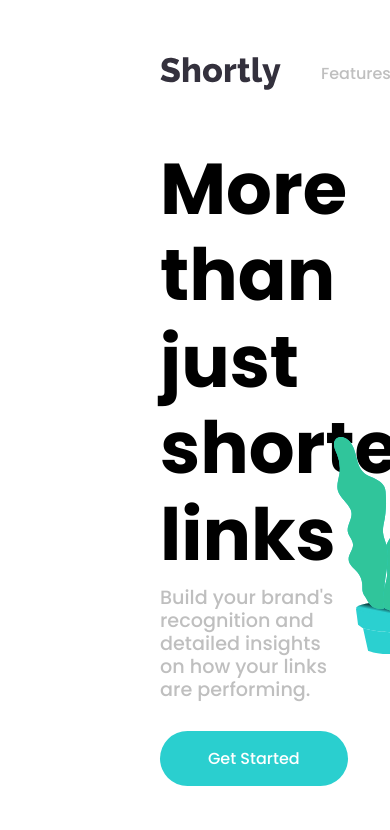
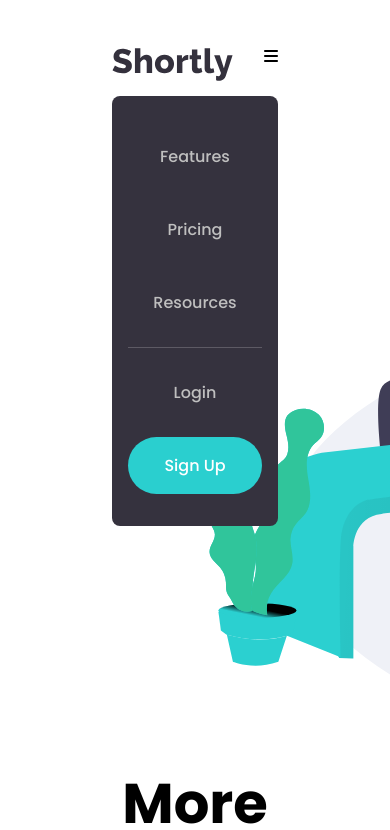
Before and after one commit to Verumun/url-shortening-api-landing-page, a React (Create React App) app: page / in a window 390 px wide. Shown: the top 830 px of the page. Built offline with nearby package versions, Linux system fonts and the light colour scheme.

Commit message:
Responsive Navbar 90%

```diff
--- a/src/Components/Footer/Footer.scss
+++ b/src/Components/Footer/Footer.scss
@@ -9,13 +9,15 @@
     padding: 5rem 10rem;
 
     &-logo{
-        img{filter: invert(4);}
+        img{filter: grayscale(100%) brightness(10000%)}
     }
 
     // Navigation
     &-navigation{
         color: #fff;
         display: flex;
+        // flex-direction: column;
+        // text-align: center;
         gap: 5rem;
 
         li{
@@ -52,3 +54,12 @@
         }
     }
 }
+
+@media (max-width: 1027px){
+    .footer{
+        padding: 5rem 7rem;
+        flex-direction: column;
+        align-items: center;
+        gap: 5rem;
+    }
+}
--- a/src/Components/Header/Header.jsx
+++ b/src/Components/Header/Header.jsx
@@ -24,7 +24,7 @@ function Header() {
           <a className='button-radius' href="#">Get Started</a>
         </div>
 
-        <div>
+        <div className='image-wrapper'>
           <img src={illustration} alt="" />
         </div>
 
--- a/src/Components/Header/Header.scss
+++ b/src/Components/Header/Header.scss
@@ -4,9 +4,10 @@ section.landing{
     display: flex;
     align-items: center;
     padding: 0rem 0 3rem 10rem;
-    gap: 4rem;
+    gap: 3rem;
     margin-bottom: 5rem;
     // justify-content: center;
+    // background-color: red;
     // height: 70vh;
 
     .content{
@@ -20,7 +21,7 @@ section.landing{
 
         p{
             color: $Gray;
-            max-width: 65%;
+            max-width: 70%;
             margin-top: .5rem;
             margin-bottom: 3rem;
             font-size: 1.2rem;
@@ -42,8 +43,76 @@ section.landing{
 
     }
 
-    div{
+    .image-wrapper{
         margin-right: -10rem;
-        // img{width: 100%;}
+        img{width: 100%;}
+        width: 100%;
     }
 }
+
+@media (max-width: 1027px){
+    section.landing{
+        // background-color: red;
+        padding: 0rem 0 3rem 7rem;
+
+        .content{
+
+            h2{
+                font-size: 4rem;
+            }
+
+            p{
+                font-size: 1.1rem;
+            }
+
+        }
+
+
+    }
+}
+
+@media (max-width:962px){
+    section.landing{
+
+
+        .content{
+
+            h2{
+                font-size: 3.5rem;
+            }
+
+            p{
+                font-size: 1rem;
+            }
+
+        }
+
+    }
+}
+
+@media (max-width: 920px){
+    section.landing{
+        flex-direction: column-reverse;
+        // align-items: center;
+        padding: 0rem 7rem 3rem 7rem;
+
+        .content{
+            text-align: center;
+            // margin: auto;
+
+            p{
+                margin-inline: auto;
+            }
+        }
+
+        .image-wrapper{
+            margin-right: -10rem;
+
+            img{
+                width: 55rem;
+            }
+
+
+        }
+    }
+}
--- a/src/Components/Main/main.scss
+++ b/src/Components/Main/main.scss
@@ -22,3 +22,9 @@
 
 
 }
+
+@media (max-width: 1027px){
+    .main{
+        padding: 3rem 7rem;
+    }
+}
--- a/src/Components/Navigation/Navigation.jsx
+++ b/src/Components/Navigation/Navigation.jsx
@@ -1,9 +1,18 @@
 import React from 'react'
 // import logo from '/src/images/illustration-working.svg'
+// import navToggle from '../../images/'
 import logo from '../../images/logo.svg'
 import './Navigation.scss'
 
 const Navigation =() => {
+
+    // const toggleButtonEl = document.getElementById('toggleButton');
+    // const mobileNav = document.getElementById('mobile-nav');
+
+    // toggleButtonEl.addEventListener('click', function(){
+    //     console.log('vll')
+    // })
+
   return (
     <div className='navigation'>
         <div className='navigation_left'>
@@ -29,7 +38,36 @@ const Navigation =() => {
                 </ul>
             </nav>
         </div>
+
+        {/* <i className='  fa-solid fa-bars'></i> */}
+        {/* <div className='Nav-toggle'><img src={navToggle} alt="" /></div> */}
+
+        {/* ----------MOBILE NAVIGATION-------- */}
+        <div className="navigation__mobile" id='mobile-nav'>
+            <div className='logo'>
+                <img src={logo}></img>
+            </div>
+
+            <div className="navigate">
+            {/* <i className='fa-solid fa-bars'></i> */}
+
+            <i className='fa-solid fa-bars' id='toggleButton'></i>
+                <nav>
+                    <ul>
+                        <li><a href="#">Features</a></li>
+                        <li><a href="#">Pricing</a></li>
+                        <li><a href="#">Resources</a></li>
+                        <li><a href="#">Login</a></li>
+                        <li ><a href="#" className='signUp button-radius'>Sign Up</a></li>
+                    </ul>
+                </nav>
+            </div>
+
+        </div>
+
     </div>
+
+
   )
 }
 
--- a/src/Components/Navigation/Navigation.scss
+++ b/src/Components/Navigation/Navigation.scss
@@ -5,6 +5,14 @@
   align-items: center;
   justify-content: space-between;
   padding: 3rem 10rem;
+
+  .fa-bars{
+    display: none;
+  }
+
+  &__mobile{
+    display: none;
+  }
 
   &_left {
     display: flex;
@@ -32,6 +40,7 @@
     ul {
       list-style-type: none;
       display: flex;
+      // flex-direction: column;
       align-items: center;
       gap: 1rem;
 
@@ -60,3 +69,127 @@
     }
   }
 }
+
+@media (max-width: 1027px){
+  .navigation{
+    padding: 3rem 7rem;
+  }
+}
+
+// @media (max-width: 920px){
+
+// }
+
+@media (max-width: 820px){
+  // .navigation{
+  //   // flex-direction: column;
+
+  //   .fa-bars{
+  //     display: flex;
+  //   }
+
+  //   position: relative;
+
+  //   &_left{
+  //     nav{
+  //       margin-left: 8rem;
+  //       background-color: red;
+  //       // padding: 5rem;
+  //       // display: flex;
+  //       // width: 5rem;
+
+  //     }
+  //   }
+
+  //   &_right{
+  //     nav{
+  //       margin-right: 20rem;
+  //       // margin-top: 10rem;
+  //       ul{
+  //         margin-top: 6.5rem;
+  //       }
+  //     }
+  //   }
+
+  //   nav{
+  //     background-color: red;
+  //     // position: relative;
+  //     display: flex;
+  //     flex-direction: column;
+
+  //     ul{
+  //       flex-direction: column;
+  //       position: absolute;
+  //       top: 7rem;
+  //       background-color: red;
+  //       width: 10rem;
+  //       // padding: 7rem;
+  //     }
+  //   }
+
+
+  // }
+
+  .navigation{
+    justify-content: unset;
+    &_left, &_right{
+      display: none;
+    }
+
+    .fa-bars{
+      display: block;
+      cursor: pointer;
+    }
+
+    &__mobile{
+      position: relative;
+      display: flex;
+      justify-content: space-between;
+      width: 100%;
+
+      .navigate{
+
+        nav{
+          position: absolute;
+          left: 50%;
+          transform: translate(-50%);
+          width: 100%;
+          top: 3rem;
+          background-color: $Very-Dark-Blue;
+          padding: 2rem 1rem;
+          border-radius: .5rem;
+
+          ul{
+            flex-direction: column;
+            width: 100%;
+
+            li{
+              text-align: center;
+
+              &:nth-child(3){
+                border-bottom: .5px solid #ffffff32;
+                padding-bottom: 1rem;
+              }
+            }
+
+            li, a{
+              width: 100%;
+
+
+            }
+
+            a{
+              display: block;
+              padding: 1rem 0;
+
+              &.signUp{
+                // padding: ;
+                border-radius: 2rem;
+              }
+            }
+          }
+        }
+      }
+    }
+  }
+}
--- a/src/index.scss
+++ b/src/index.scss
@@ -31,6 +31,10 @@ a{
 .logo:hover{
   cursor: pointer;
 }
+
+a.signUp{
+  background-color: $Cyan;
+}
 // body{
 
 // }
```
